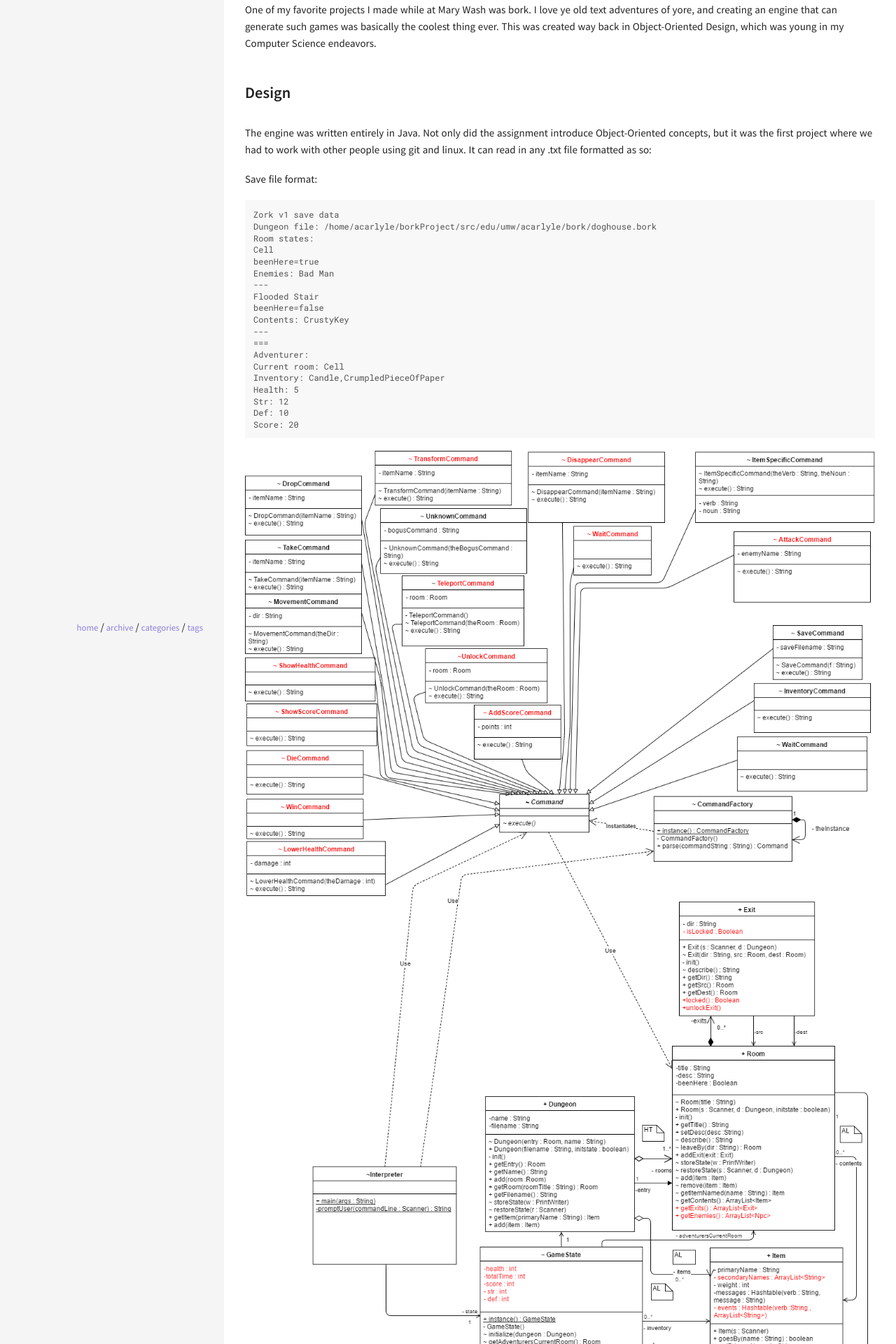
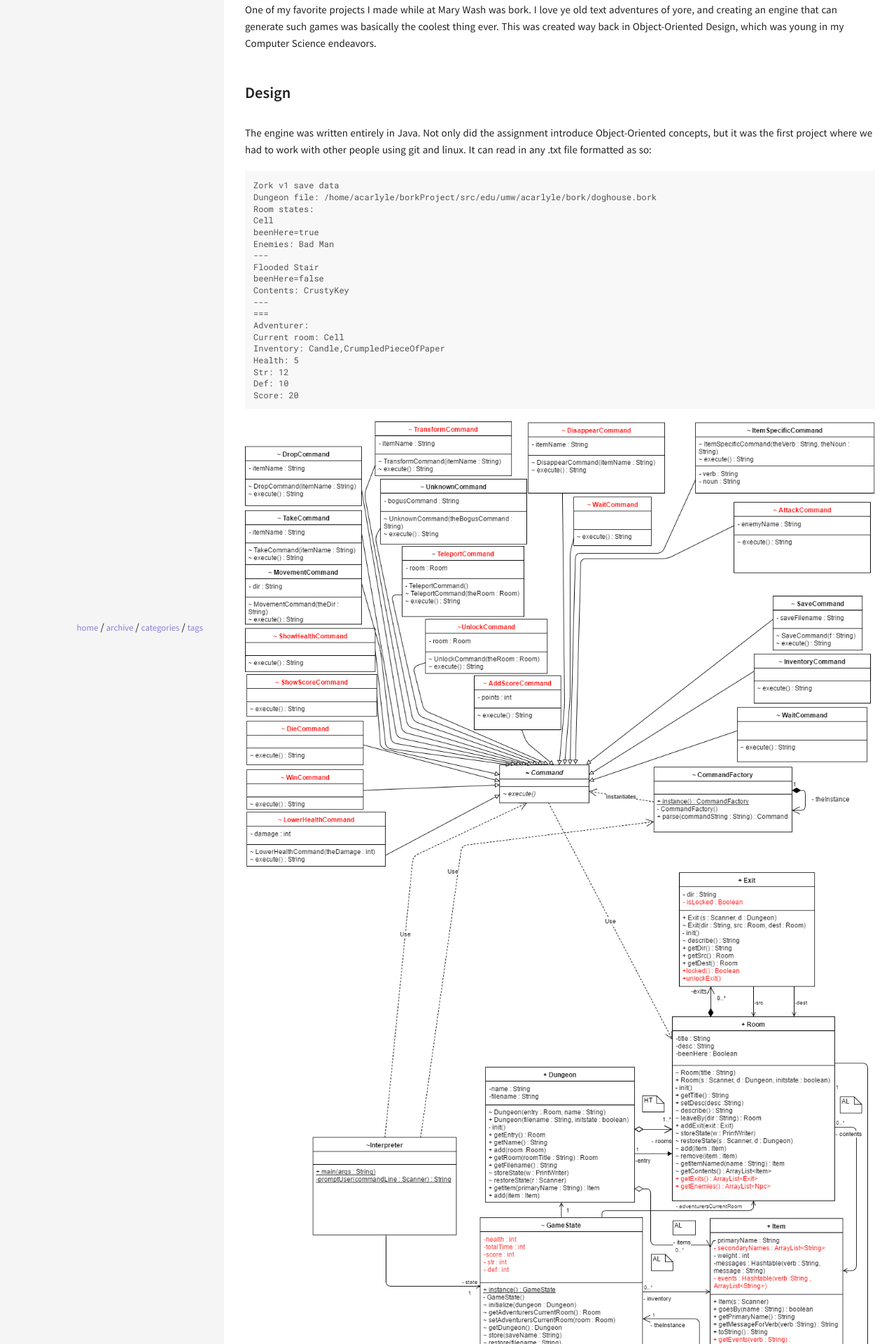
Before and after one commit to acarlyle/acarlyle.github.io, a Jekyll site: the page built from _posts/2017-04-27-enter-bork.md, in a window 1280 px wide. Shown: the part 929-2849 px from the top of the page at 70% size. Built offline with Jekyll 4.4.1, drawn with Linux system fonts in a browser that asks for light colours.

Commit message:
Updated 2017-04-27-enter-bork.md

```diff
--- a/_posts/2017-04-27-enter-bork.md
+++ b/_posts/2017-04-27-enter-bork.md
@@ -16,8 +16,6 @@ One of my favorite projects I made while at Mary Wash was bork.  I love ye old t
 ### Design
 
 The engine was written entirely in Java.  Not only did the assignment introduce Object-Oriented concepts, but it was the first project where we had to work with other people using git and linux.  It can read in any .txt file formatted as so:
-
-Save file format:
 
 	Zork v1 save data
 	Dungeon file: /home/acarlyle/borkProject/src/edu/umw/acarlyle/bork/doghouse.bork
```
